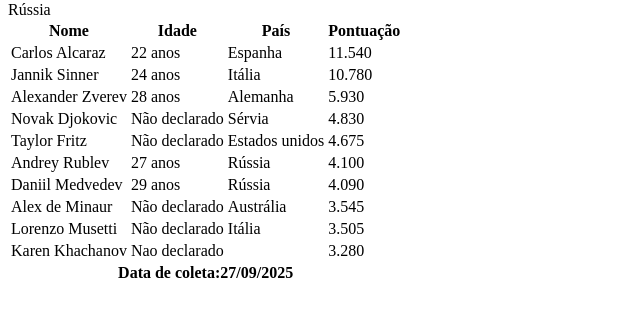
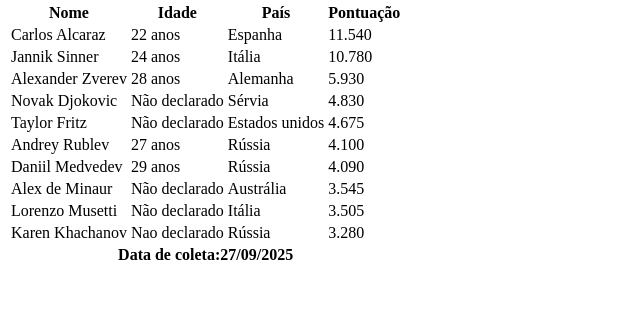
Before and after one commit to danielamadeira/Desenvolve-Introdu-o-Web, a plain HTML site: page Tenistas.html in a window 1280 px wide. Shown: the part 79-396 px from the top of the page, without its empty margins (0-640 px from the left). Drawn offline with Linux system fonts and the light colour scheme.

Commit message:
Update Tenistas.html

```diff
--- a/Tenistas.html
+++ b/Tenistas.html
@@ -81,7 +81,7 @@
         <tr>
             <td>Karen Khachanov</td>
             <td>Nao declarado</td>
-            <td></td>Rússia
+            <td>Rússia</td>
             <td>3.280</td>
         </tr>
             </tbody>
@@ -92,4 +92,5 @@
             </tfoot>
     </table>
    </body>
+
 </html>
```
